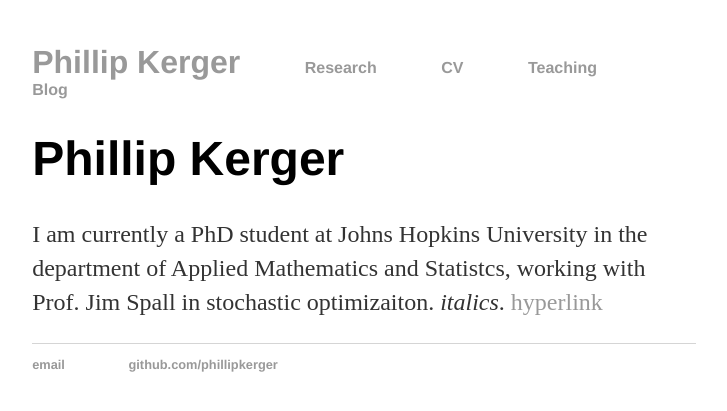
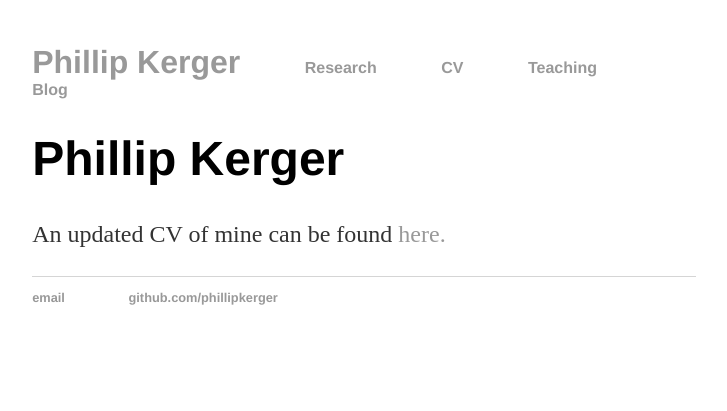
Before and after one commit to PhillipKerger/phillipkerger.github.io, a Jekyll site: the page built from cv/index.html, in a window 1280 px wide. Shown: the top 411 px of the page, without its empty margins (276-1003 px from the left). Built offline with Jekyll 4.4.1, drawn with Linux system fonts in a browser that asks for light colours.

Commit message:
Update index.html

```diff
--- a/cv/index.html
+++ b/cv/index.html
@@ -4,6 +4,6 @@ title: Phillip Kerger
 ---
 <div class="blurb">
 	<h1>Phillip Kerger</h1>
-	<p>I am currently a PhD student at Johns Hopkins University in the department of Applied Mathematics and Statistcs, working with Prof. Jim Spall in stochastic optimizaiton.
-		<em>italics</em>. <a href="/about">hyperlink</a></p>
+	<p>An updated CV of mine can be found
+		<a href="https://docs.google.com/document/d/163dklOk4vxX3zxrDIZYx5BYBP_GP6jI-MQgenQjAY4U/edit?usp=sharing">here.</a></p>
 </div><!-- /.blurb -->
```
